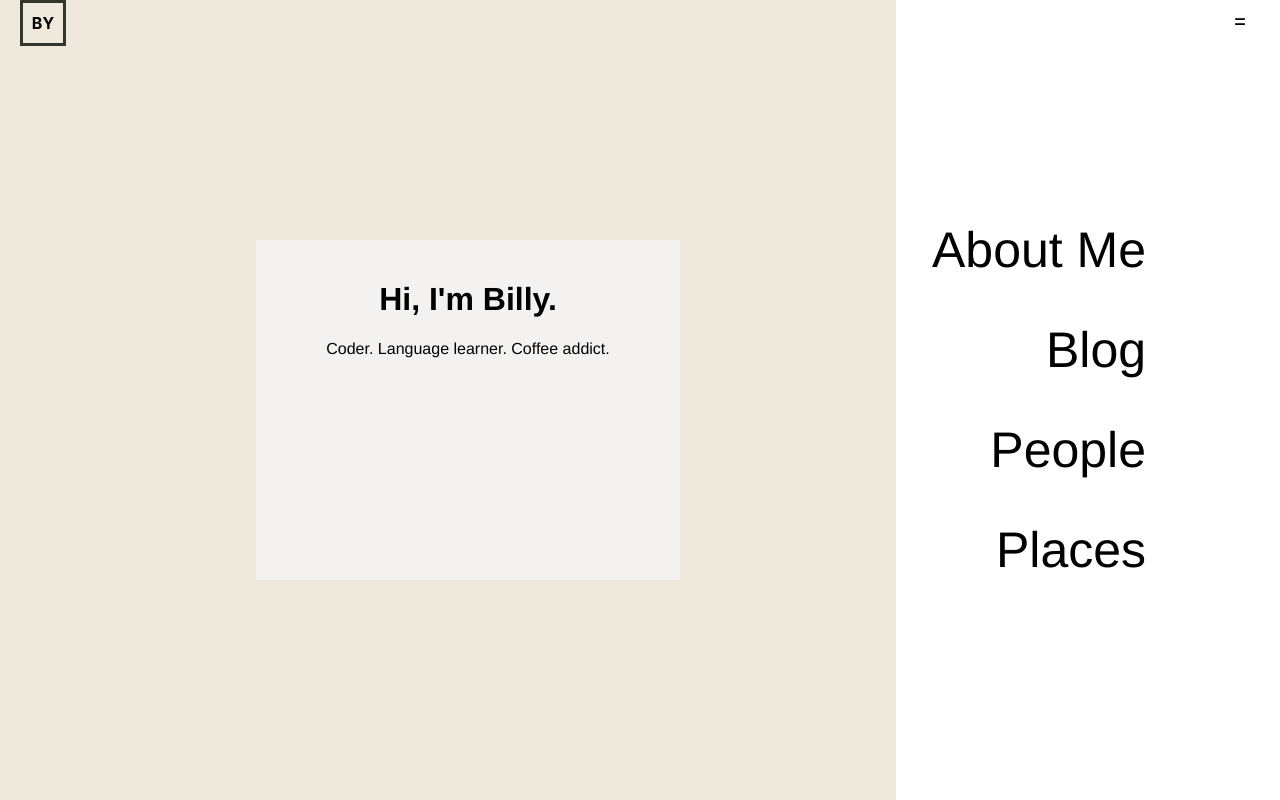
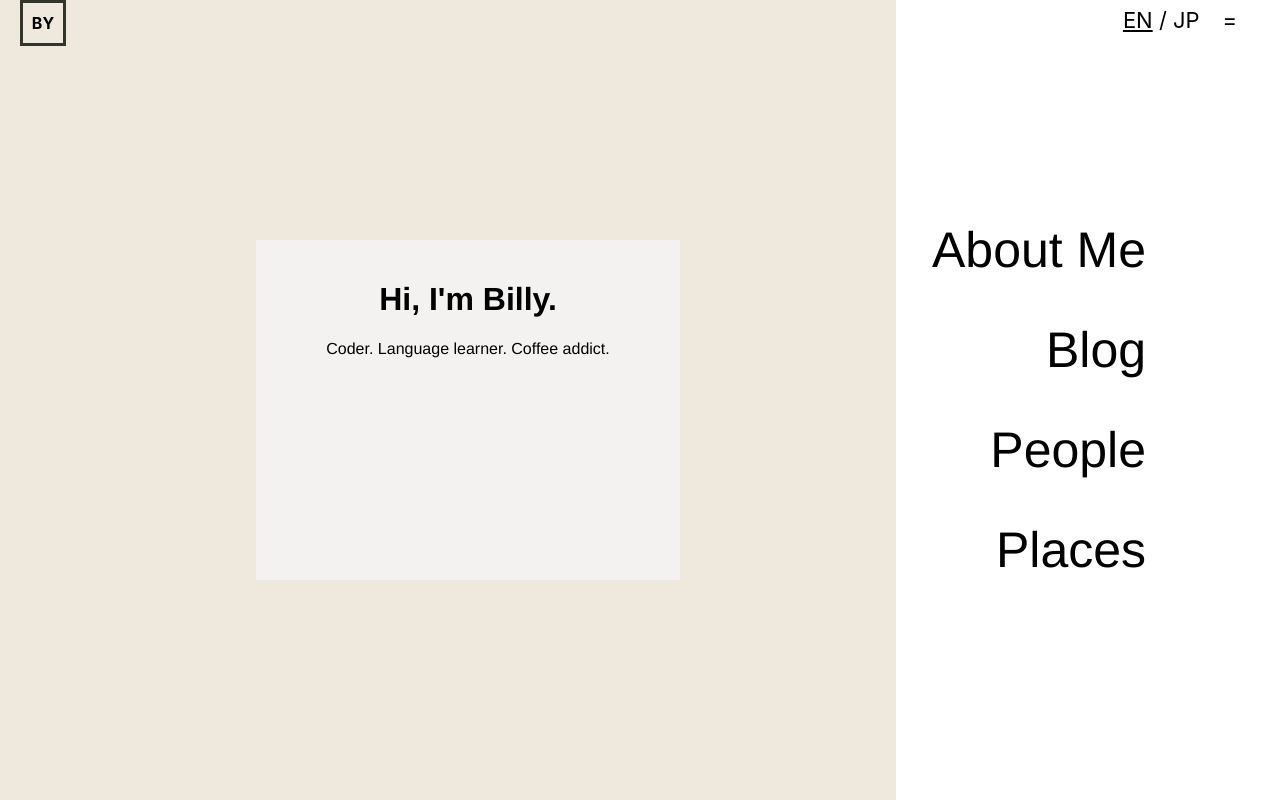
Before and after one commit to billy-yuan/personal-website, a React (Vite) app: page / in a window 1280 px wide. Built offline with nearby package versions, Linux system fonts and the light colour scheme; no server answers.

Commit message:
Add japanese (#13)
* install i18 and set up i18n with react

```diff
--- a/package.json
+++ b/package.json
@@ -10,8 +10,10 @@
     "@apollo/client": "^3.5.5",
     "@react-google-maps/api": "^2.7.0",
     "graphql": "^16.0.1",
+    "i18next": "^21.6.0",
     "react": "^17.0.0",
     "react-dom": "^17.0.0",
+    "react-i18next": "^11.15.0",
     "react-markdown": "^7.1.0",
     "react-router-dom": "^6.0.2"
   },
--- a/src/home/HighlightImage.tsx
+++ b/src/home/HighlightImage.tsx
@@ -58,7 +58,6 @@ export function HighlightImage({ name }: HighlightImageProps) {
   const [currentHighlightImageStyle, setHighlightImageStyle] = useState({});
 
   useEffect(() => {
-    console.log(state.mouseoverNav, name);
     if (state.mouseoverNav === name) {
       const newHighlightImageStyle = highlightImageStyle(state.mouseoverNav, {
         opacity: "1",
--- a/src/home/HighlightNavSection.tsx
+++ b/src/home/HighlightNavSection.tsx
@@ -1,23 +1,25 @@
+import { useTranslation } from "react-i18next";
 import { Link } from "react-router-dom";
-import { NavSection, NavSectionURL } from "../utility/types";
+import { NavSectionURL } from "../utility/types";
 import { HighlightNavCard } from "./HighlightNavCard";
 import { HighlightText } from "./HighlightText";
 import "./style.css";
 
 export function HighlightNavSection() {
+  const { t } = useTranslation();
   return (
     <>
       <div className="highlight-nav-container">
         <HighlightText />
         <Link to={NavSectionURL["About Me"]}>
-          <HighlightNavCard name={NavSection["About Me"]} />
+          <HighlightNavCard name={t("navSection.aboutMe")} />
         </Link>
         <Link to={NavSectionURL.Blog}>
-          <HighlightNavCard name={NavSection.Blog} />
+          <HighlightNavCard name={t("navSection.blog")} />
         </Link>
-        <HighlightNavCard name={NavSection.People} />
+        <HighlightNavCard name={t("navSection.people")} />
         <Link to={NavSectionURL.Places}>
-          <HighlightNavCard name={NavSection.Places} />
+          <HighlightNavCard name={t("navSection.places")} />
         </Link>
         <div className="default-highlight-image"></div>
       </div>
--- /dev/null
+++ b/src/i18n.ts
@@ -0,0 +1,33 @@
+import i18n from "i18next";
+import { initReactI18next } from "react-i18next";
+import { translation } from "./utility/i18n/translation";
+
+// import Backend from "i18next-http-backend";
+// import LanguageDetector from "i18next-browser-languagedetector";
+// don't want to use this?
+// have a look at the Quick start guide
+// for passing in lng and translations on init
+
+i18n
+  // load translation using http -> see /public/locales (i.e. https://github.com/i18next/react-i18next/tree/master/example/react/public/locales)
+  // learn more: https://github.com/i18next/i18next-http-backend
+  // want your translations to be loaded from a professional CDN? => https://github.com/locize/react-tutorial#step-2---use-the-locize-cdn
+  // .use(Backend)
+  // detect user language
+  // learn more: https://github.com/i18next/i18next-browser-languageDetector
+  // .use(LanguageDetector)
+  // pass the i18n instance to react-i18next.
+  .use(initReactI18next)
+  // init i18next
+  // for all options read: https://www.i18next.com/overview/configuration-options
+  .init({
+    resources: translation,
+    fallbackLng: "en",
+    debug: true,
+
+    interpolation: {
+      escapeValue: false, // not needed for react as it escapes by default
+    },
+  });
+
+export default i18n;
--- a/src/main-nav/MainNavIcons.tsx
+++ b/src/main-nav/MainNavIcons.tsx
@@ -1,16 +1,37 @@
 import { useState } from "react";
+import { useTranslation } from "react-i18next";
 import { Link } from "react-router-dom";
 import { NavMenu } from "./NavMenu";
 import "./style.css";
 
 export function MainNavIcons({ children }: any) {
   const [isNavMenuVisible, toggleNavMenu] = useState<boolean>(false);
+  const { t, i18n } = useTranslation();
+  const selectedLanguageStyle = {
+    textDecoration: "underline",
+  };
 
   return (
     <>
       <Link to="/">
         <div className="home-icon">BY</div>
       </Link>
+      <div className="right-nav-icons">
+        <div className="choose-language">
+          <span
+            onClick={() => i18n.changeLanguage("en")}
+            style={i18n.language === "en" ? selectedLanguageStyle : {}}
+          >
+            EN
+          </span>
+          <span> / </span>
+          <span
+            onClick={() => i18n.changeLanguage("jp")}
+            style={i18n.language === "jp" ? selectedLanguageStyle : {}}
+          >
+            JP
+          </span>
+        </div>
         <div
           className="nav-icon"
           style={{ color: isNavMenuVisible ? "white" : "black" }}
@@ -18,6 +39,7 @@ export function MainNavIcons({ children }: any) {
         >
           {isNavMenuVisible ? "x" : "="}
         </div>
+      </div>
       <NavMenu isVisible={isNavMenuVisible} toggleVisible={toggleNavMenu} />
       {children}
     </>
--- a/src/main-nav/NavMenu.tsx
+++ b/src/main-nav/NavMenu.tsx
@@ -1,5 +1,6 @@
 import { Link } from "react-router-dom";
 import { NavSection, NavSectionURL } from "../utility/types";
+import { useTranslation } from "react-i18next";
 
 type NavMenuProps = {
   isVisible: boolean;
@@ -7,6 +8,8 @@ type NavMenuProps = {
 };
 
 export function NavMenu({ isVisible, toggleVisible }: NavMenuProps) {
+  const { t } = useTranslation();
+
   if (!isVisible) {
     return <></>;
   }
@@ -22,16 +25,16 @@ export function NavMenu({ isVisible, toggleVisible }: NavMenuProps) {
             to={NavSectionURL["About Me"]}
             onClick={() => toggleVisible(false)}
           >
-            <div className="nav-menu-text-box">{NavSection["About Me"]}</div>
+            <div className="nav-menu-text-box">{t("navSection.aboutMe")}</div>
           </Link>
           <Link to={NavSectionURL.Blog} onClick={() => toggleVisible(false)}>
-            <div className="nav-menu-text-box">{NavSection.Blog}</div>
+            <div className="nav-menu-text-box">{t("navSection.blog")}</div>
           </Link>
           <Link to={NavSectionURL.People} onClick={() => toggleVisible(false)}>
-            <div className="nav-menu-text-box">{NavSection.People}</div>
+            <div className="nav-menu-text-box">{t("navSection.people")}</div>
           </Link>
           <Link to={NavSectionURL.Places} onClick={() => toggleVisible(false)}>
-            <div className="nav-menu-text-box">{NavSection.Places}</div>
+            <div className="nav-menu-text-box">{t("navSection.places")}</div>
           </Link>
         </div>
       </div>
--- a/src/main-nav/style.css
+++ b/src/main-nav/style.css
@@ -14,16 +14,11 @@
   background-color: unset;
 }
 
-.home-icon:hover {
-  transition: background-color 0.4s;
-  background-color: #323529;
-  color: white;
-}
-.nav-icon {
+.right-nav-icons {
   display: flex;
-  justify-content: center;
+  justify-content: space-evenly;
   align-items: center;
-  width: 40px;
+  width: 160px;
   height: 40px;
   z-index: 4;
   position: absolute;
@@ -31,6 +26,12 @@
   cursor: pointer;
   transition: font-size 0.05s;
   font-size: 22px;
+}
+
+.home-icon:hover {
+  transition: background-color 0.4s;
+  background-color: #323529;
+  color: white;
 }
 
 .nav-icon:hover {
--- a/src/main.tsx
+++ b/src/main.tsx
@@ -3,6 +3,7 @@ import ReactDOM from "react-dom";
 import "./index.css";
 import App from "./App";
 import { BrowserRouter } from "react-router-dom";
+import "./i18n";
 
 ReactDOM.render(
   <React.StrictMode>
--- /dev/null
+++ b/src/utility/i18n/translation.ts
@@ -0,0 +1,22 @@
+export const translation = {
+  en: {
+    translation: {
+      navSection: {
+        aboutMe: "About Me",
+        blog: "Blog",
+        people: "People",
+        places: "Places",
+      },
+    },
+  },
+  jp: {
+    translation: {
+      navSection: {
+        aboutMe: "僕",
+        blog: "ブログ",
+        people: "人",
+        places: "所",
+      },
+    },
+  },
+};
```
Also changed, not shown: 1 other file (tests, documents, lock files or other folders). Lines whose indentation alone changed are shown as unchanged.
